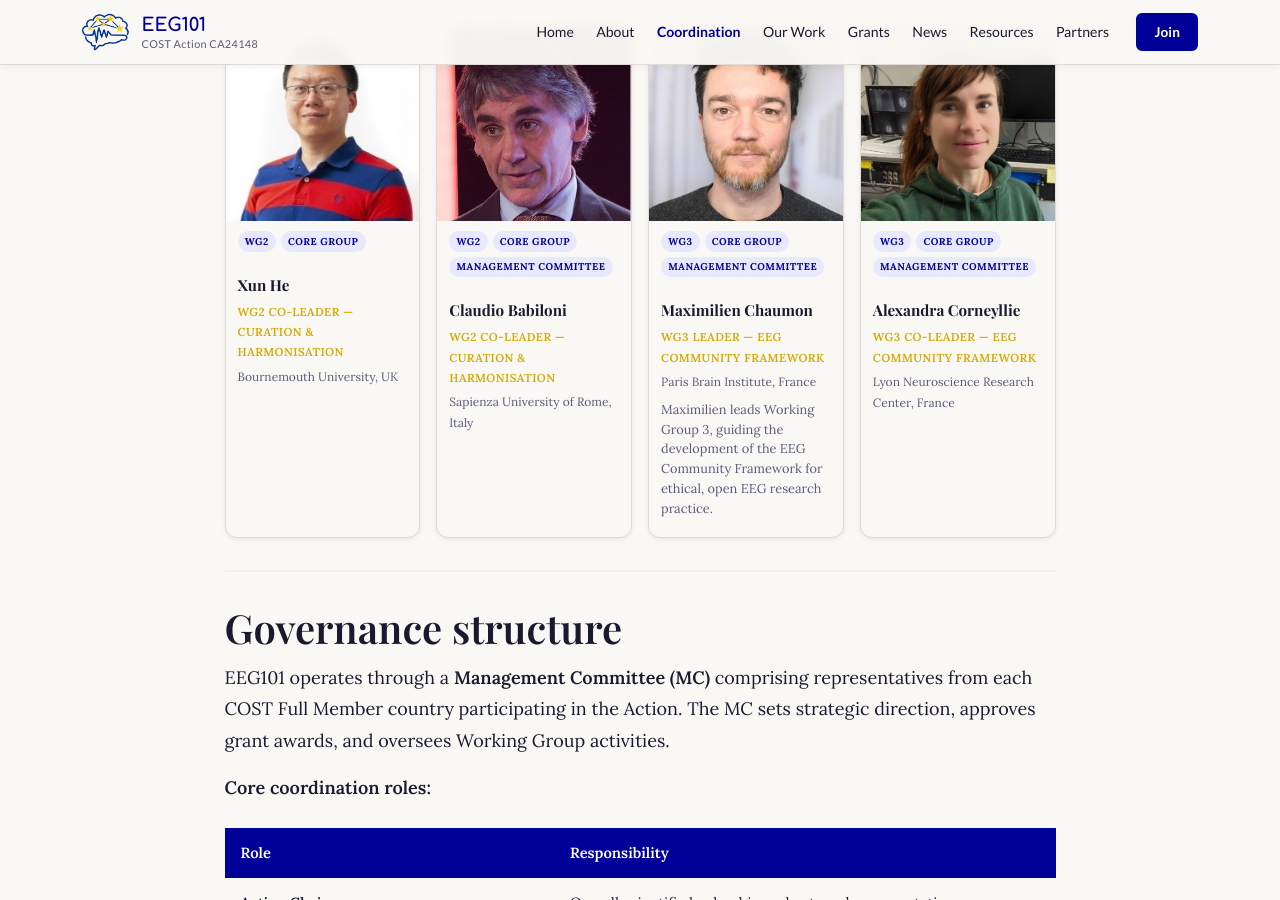
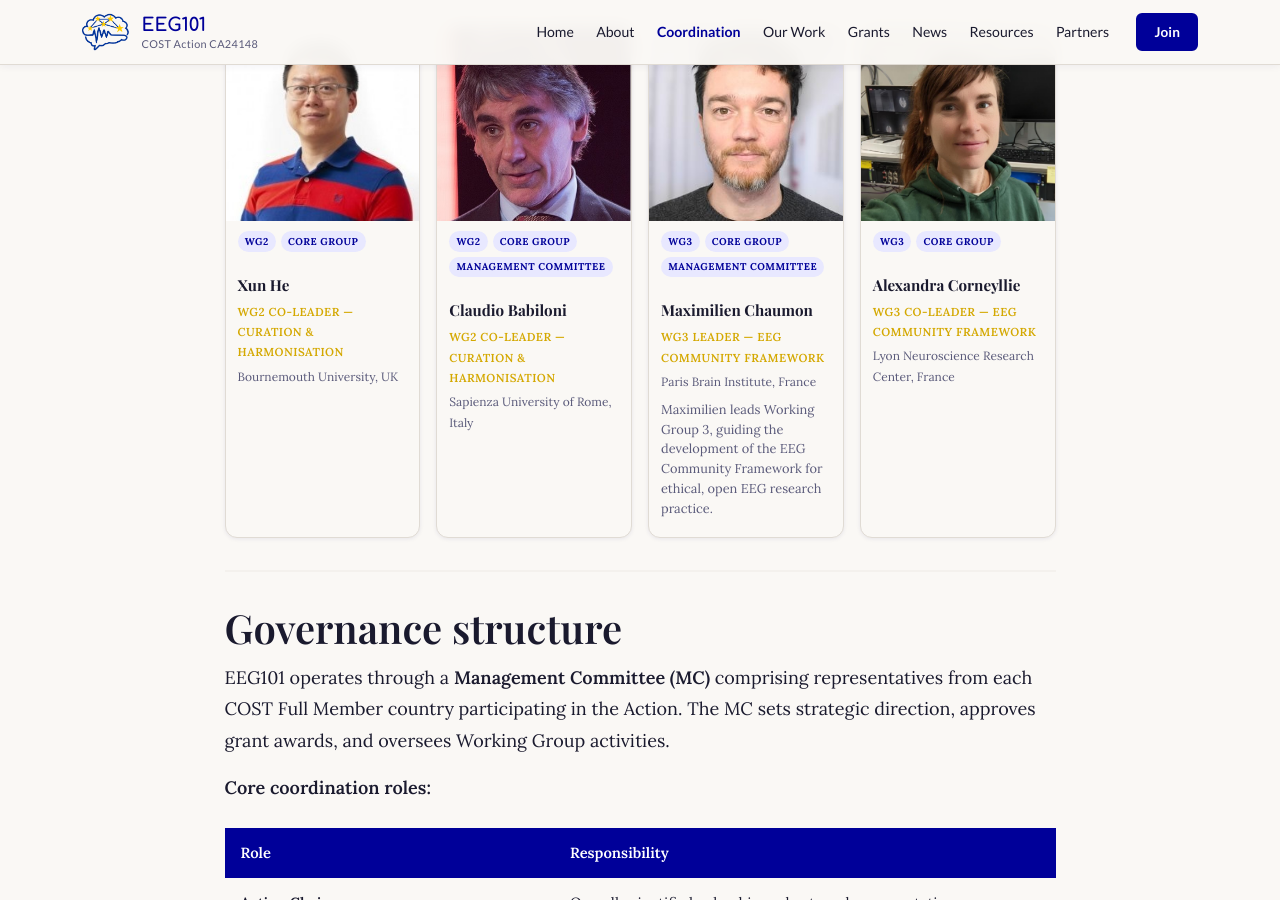
Before and after one commit to mcvinding/website-1, a Jekyll site: the page built from coordination.md, in a window 1280 px wide and 900 px high, scrolled down 1554 px. Built offline with Jekyll 4.4.1, drawn with Linux system fonts in a browser that asks for light colours.

Commit message:
Update profile: remove Management Committee tag from Alexandra Corneyllie

```diff
--- a/_data/people.yml
+++ b/_data/people.yml
@@ -185,5 +185,5 @@
   orcid: ""
   image: "/assets/images/people/alexandra.jpg"
   bio: ""
-  tags: [WG3, Core Group, Management Committee]
+  tags: [WG3, Core Group]
   order: 12
```
